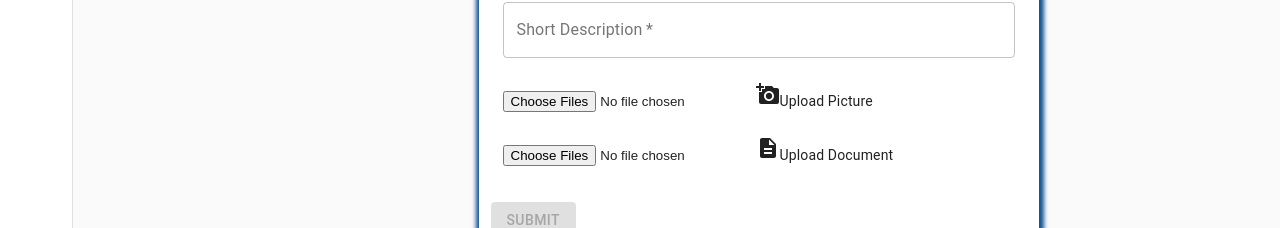
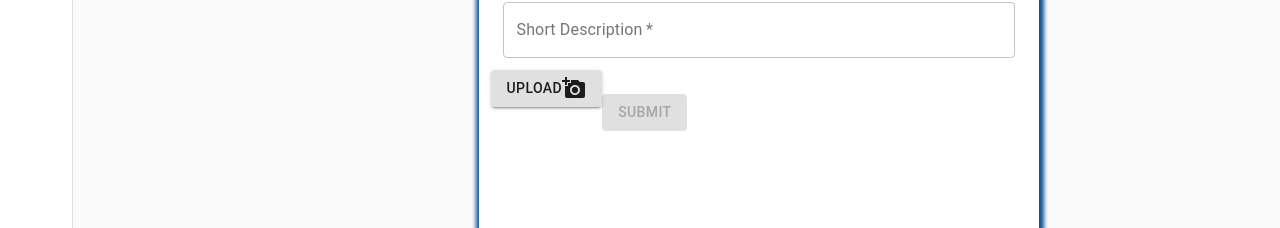
Before and after one commit to ignite-plus-2021/support_front, a React (Create React App) app: page /requestform in a window 1280 px wide. Shown: the part 342-570 px from the top of the page. Built offline with nearby package versions, Linux system fonts and the light colour scheme; no server answers.

Commit message:
changed button

```diff
--- a/src/components/utilities/RequestForm.jsx
+++ b/src/components/utilities/RequestForm.jsx
@@ -134,7 +134,7 @@ export default function RequestForm() {
 
   // console.log(requestid);
 
-  //upload photos
+  //upload photos;
   let fd = new FormData();
   const photoSelectedHandler = (event) => {
     fd.append("file", event.target.files[0], event.target.files[0].name);
@@ -311,7 +311,7 @@ export default function RequestForm() {
                   />
                 </Grid>
 
-                <Grid item xs={12}>
+                {/* <Grid item xs={12}>
                   <input
                     accept="image/*"
                     multiple
@@ -320,13 +320,21 @@ export default function RequestForm() {
                   />
                   <AddAPhotoIcon />
                   <span>Upload Picture</span>
-                </Grid>
+                </Grid> */}
 
-                <Grid item xs={12}>
+                <div>
+                  <Button variant="contained" component="label" mt={10}>
+                    Upload
+                    <input type="file" multiple hidden />
+                    <AddAPhotoIcon />
+                  </Button>
+                </div>
+
+                {/* <Grid item xs={12}>
                   <input multiple type="file" onChange={docSelectedHandler} />
                   <DescriptionIcon />
                   <span>Upload Document</span>
-                </Grid>
+                </Grid> */}
 
                 <div>
                   <Grid item xs={12}>
```
